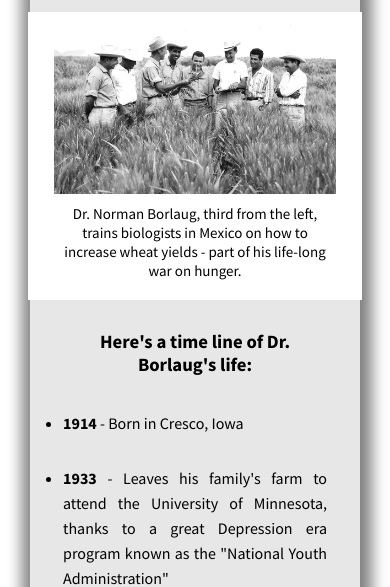
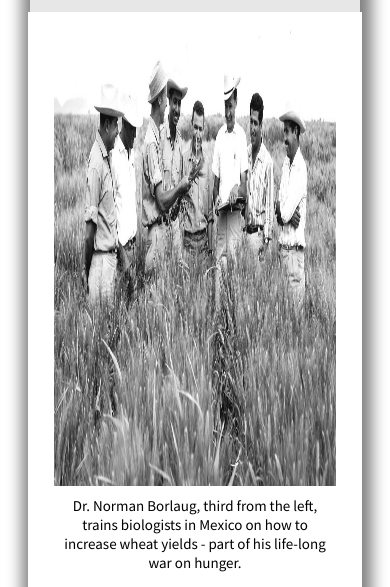
Before and after one commit to rahdirs11/freeCodeCamp_TributePage, a plain HTML site: page index.html in a window 390 px wide. Shown: the part 291-878 px from the top of the page. Drawn offline with Linux system fonts and the light colour scheme.

Commit message:
Adjusted vertical responsiveness

```diff
--- a/index.html
+++ b/index.html
@@ -18,7 +18,7 @@
 
         <section id="img-div">
             <figure>
-                <img src=".\media\tribute-page-main-image.jpg" alt="Mexican wheat field with a group of biologists">
+                <img id="image" src=".\media\tribute-page-main-image.jpg" alt="Mexican wheat field with a group of biologists">
                 <figcaption>
                     Dr. Norman Borlaug, third from the left, trains biologists in
                     Mexico on how to increase wheat yields -
--- a/styles.css
+++ b/styles.css
@@ -50,6 +50,7 @@ main#main {
     background-color: white;
     justify-content: center;
     align-items: center;
+    /* overflow: scroll; */
 }
 
 
@@ -58,6 +59,12 @@ main#main {
     flex-direction: column;
     justify-content: center;
     align-items: center;
+    /* width: 55%; */
+}
+
+#image {
+    max-width: none;
+    /* width: 98%; */
 }
 
 #img-div figcaption {
@@ -124,14 +131,21 @@ blockquote {
     font-weight: bold;
 }
 
+
 @media (max-width: 1100px) {
     #img-div {
         height: 75%;
         width: 95%;
+        padding: 10px;
     }
 
-    #img-div img {
-        width: 90%;
+    #img-div figure {
+        width: 100%;
+    }
+
+    #image {
+        width: 95%;
+
     }
 
     #img-div figcaption {
@@ -195,3 +209,14 @@ blockquote {
         text-align: center;
     }
 }
+
+@media (max-height: 900px) {
+    /* #img-div {
+        overflow: scroll;
+    } */
+
+    #image {
+        height: 55vh;
+        width: 90%;
+    }
+}
```
